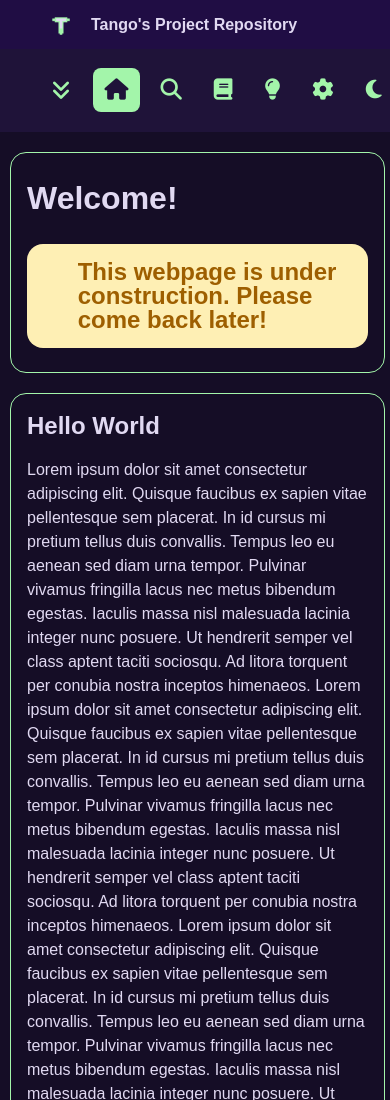
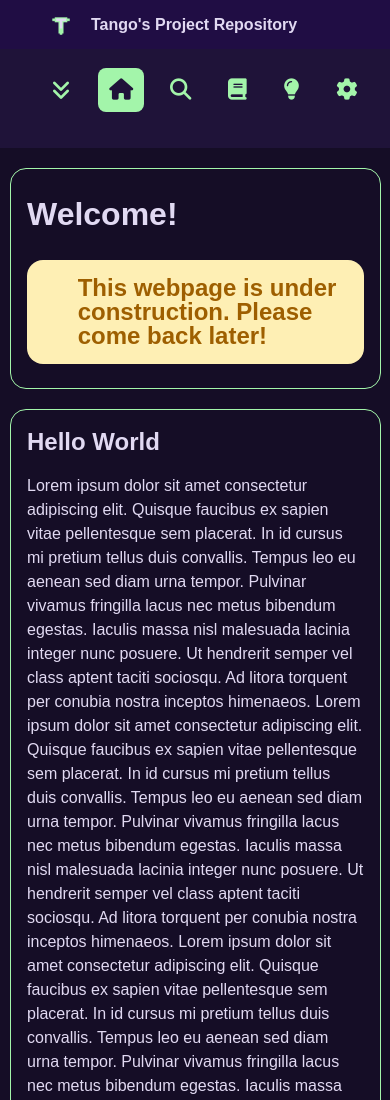
Before and after one commit to BrandonLewis234/tangosoftware.dev, a plain HTML site: page index.html in a window 390 px wide. Shown: the top 1100 px of the page. Drawn offline with nearby package versions, Linux system fonts and the light colour scheme.

Commit message:
fixed: sidebar display clipping

```diff
--- a/assets/css/elements.css
+++ b/assets/css/elements.css
@@ -16,7 +16,8 @@
         display: flex;
         align-items: center;
         gap: 0.7rem;
-        padding: 0.7rem 0.7rem;
+        padding: 0.7rem;
+        margin-right: 0.7rem;
         border-radius: 0.5rem;
         font-size: 16pt;
         text-decoration: none;
@@ -76,6 +77,46 @@
     {
         grid-template-rows: 1fr;
     }
+}
+
+/* Update elements when sidebar is collapsed */
+:not(body.sb-collapsed)
+{
+    .sidebar a span,
+    .sidebar a span + i
+    {
+        flex-grow: 1;
+        opacity: 1;
+        visibility: visible;
+        transition:
+            rotate 0.2s ease,
+            opacity 0.2s ease,
+            visibility 0.2s ease;
+    }
+}
+
+body.sb-collapsed
+{
+    --sb-width: 6rem;
+    --sb-adjustment: var(--sb-min-adjustment);
+
+    .sidebar a span,
+    .sidebar a span + i
+    {
+        opacity: 0;
+        visibility: hidden;
+    }
+
+    aside .fa-angle-double-left
+    {
+        rotate: 180deg;
+    }
+}
+
+aside .fa-angle-double-left
+{
+    transition:
+        rotate 0.2s ease;
 }
 
 .rotate
@@ -269,45 +310,6 @@
 
 /* ================================================= */
 
-/* Update elements when sidebar is collapsed */
-:not(body.sb-collapsed)
-{
-    .sidebar a span,
-    .sidebar a span + i
-    {
-        flex-grow: 1;
-        opacity: 1;
-        visibility: visible;
-        transition:
-            rotate 0.2s ease,
-            opacity 0.2s ease,
-            visibility 0.2s ease;
-    }
-}
-
-body.sb-collapsed
-{
-    .sidebar a span,
-    .sidebar a span + i
-    {
-        opacity: 0;
-        visibility: hidden;
-    }
-
-    aside .fa-angle-double-left
-    {
-        rotate: 180deg;
-    }
-}
-
-aside .fa-angle-double-left
-{
-    transition:
-        rotate 0.2s ease;
-}
-
-/* ================================================= */
-
 /* Message styling */
 .msg:before
 {
--- a/assets/css/media-limits.css
+++ b/assets/css/media-limits.css
@@ -94,7 +94,7 @@
 
         .sidebar
         {
-            width: 95vw;
+            width: 94vw;
             height: var(--sb-width);
             overflow-y: hidden;
             overflow-x: auto;
@@ -107,6 +107,11 @@
                 visibility: collapse;
                 height: 0;
                 width: 0;
+            }
+            a
+            {
+                justify-content: center;
+                align-content: center;
             }
 
             /* submenu styling */
@@ -143,7 +148,7 @@
             ul
             {
                 flex-flow: row;
-                gap: 0.6rem;
+                gap: 0.2rem;
             }
             li:last-child
             {
@@ -295,5 +300,6 @@
         {
             margin-left: 0rem;
         }
+
     }
 }
```
